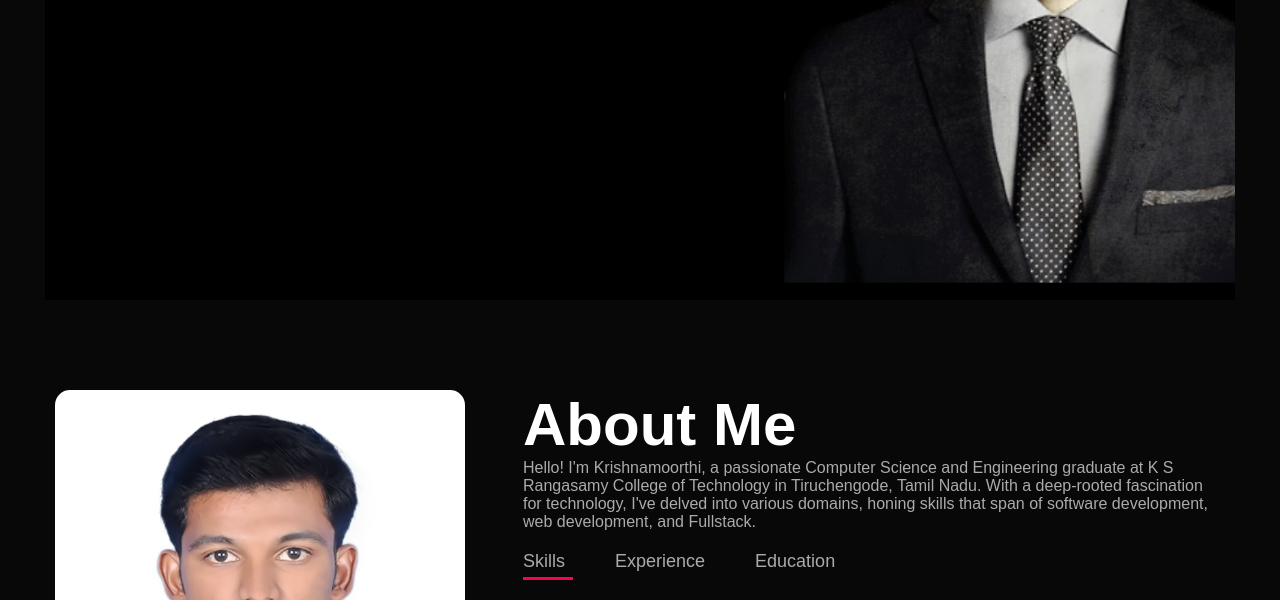
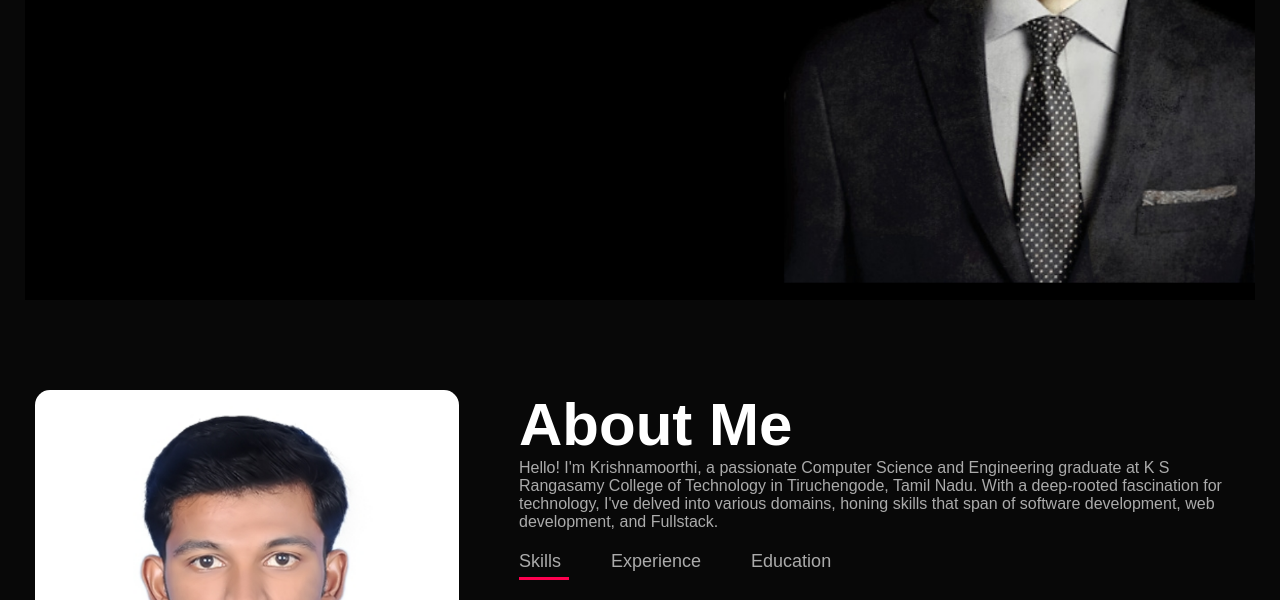
Before and after one commit to krishnamoorthi435/Portfolio, a plain HTML site: page index.html in a window 1280 px wide. Shown: the part 500-1100 px from the top of the page. Drawn offline with Linux system fonts and the light colour scheme.

Commit message:
Update style.css

```diff
--- a/style.css
+++ b/style.css
@@ -12,7 +12,7 @@ html{
 body{
     background-color: #080808;
     color: #fff;
-    margin: 0 45px;
+    margin: 0 25px;
 }
 #header{
     width: 100%;
```
